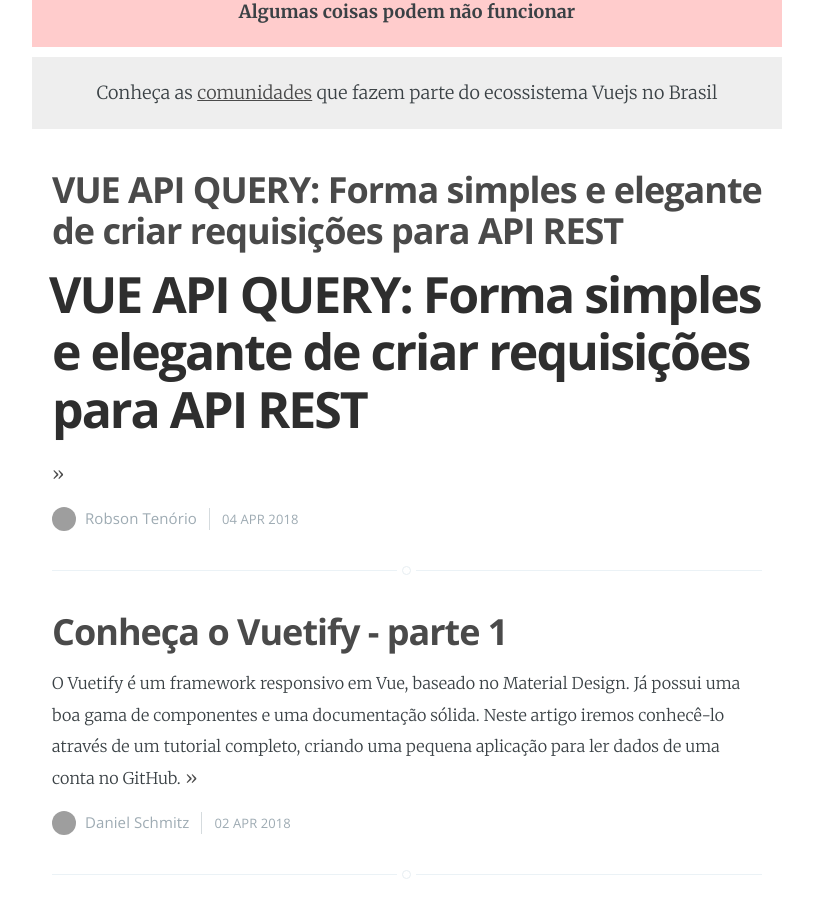
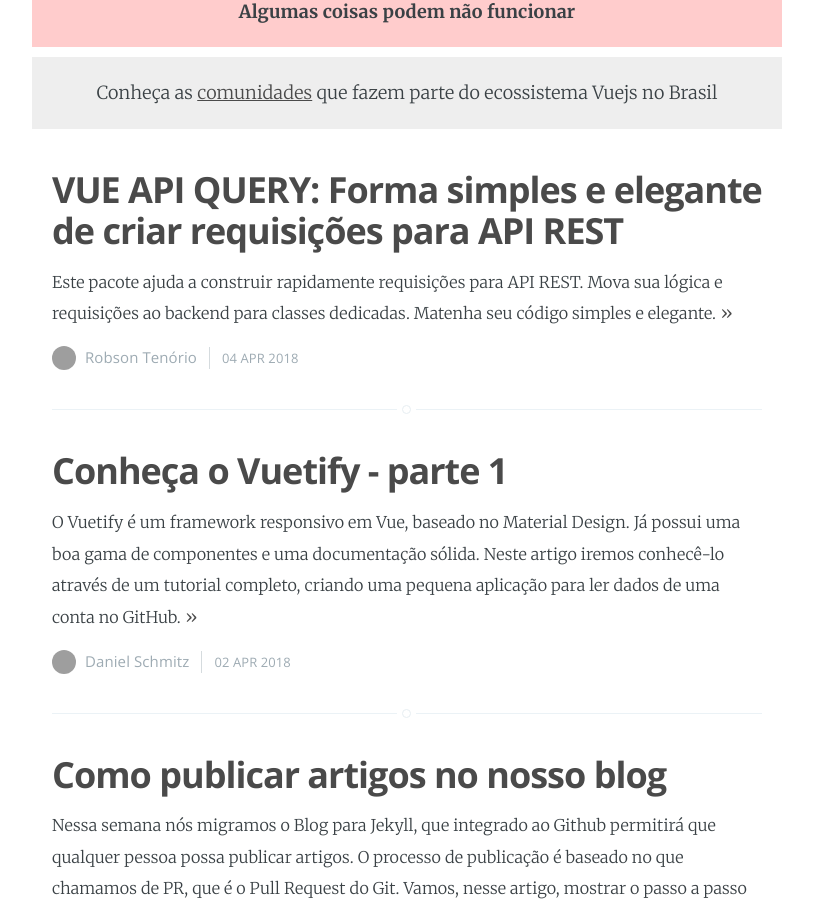
Before and after one commit to vuejs-br/blog, a Jekyll site: the page built from index.html, in a window 1280 px wide and 900 px high, scrolled down 466 px. Shown: the whole window, without its empty margins (233-1046 px from the left). Built offline with Jekyll 4.4.1, drawn with Linux system fonts in a browser that asks for light colours; the list of posts is cut into pages by our own code; grey boxes are pictures that could not be loaded.

Commit message:
Update 2018-04-04-vue-api-query-forma-simples-e-elegante-de-criar-requisicoes-para-api-rest.md

```diff
--- a/_posts/2018-04-04-vue-api-query-forma-simples-e-elegante-de-criar-requisicoes-para-api-rest.md
+++ b/_posts/2018-04-04-vue-api-query-forma-simples-e-elegante-de-criar-requisicoes-para-api-rest.md
@@ -6,13 +6,11 @@
 author: robsontenorio
 ---
 
-# VUE API QUERY: Forma simples e elegante de criar requisições para API REST
+Este pacote ajuda a construir rapidamente requisições para API REST. Mova sua lógica e requisições ao backend para classes dedicadas. Matenha seu código simples e elegante.
 
 <p align="center">
   <img src="https://raw.githubusercontent.com/robsontenorio/vue-api-query/master/bird.png" />
 </p>
-
-Este pacote ajuda a construir rapidamente requisições para API REST. Mova sua lógica e requisições ao backend para classes dedicadas. Matenha seu código simples e elegante.
 
 🔥  Se você usa Laravel como backend, este pacote combina perfeitamente com [spatie/laravel-query-builder](https://github.com/spatie/laravel-query-builder).
 
```
